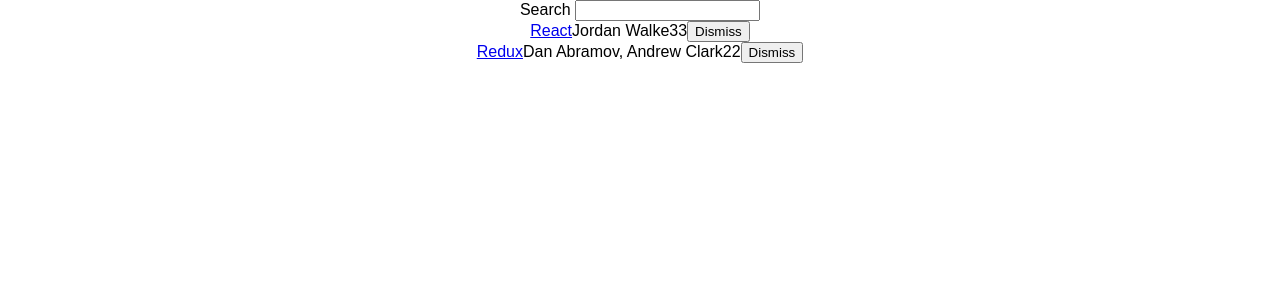
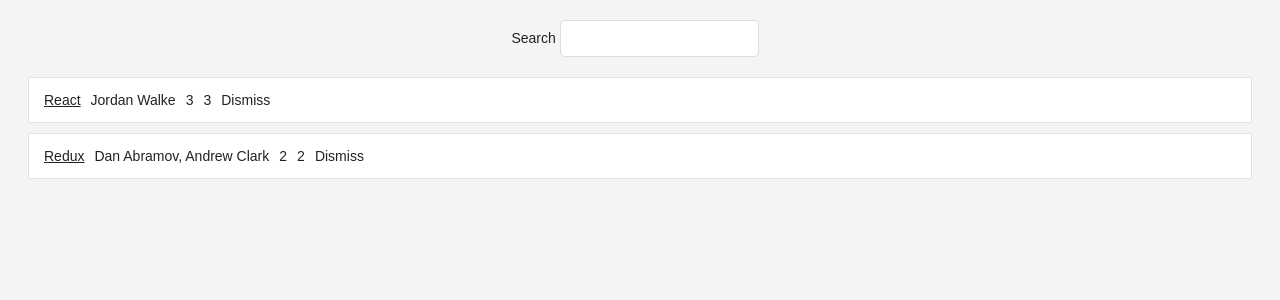
Before and after one commit to shearichard/r2lr, a React (Create React App) app in the folder hackernews/: page / in a window 1280 px wide. Shown: the top 300 px of the page. Built offline with nearby package versions, Linux system fonts and the light colour scheme.

Commit message:
Styling components, part one

```diff
--- a/hackernews/src/App.css
+++ b/hackernews/src/App.css
@@ -1,28 +1,54 @@
-.App {
-  text-align: center;
+.page {
+    margin: 20px;
 }
-
-.App-logo {
-  animation: App-logo-spin infinite 20s linear;
-  height: 80px;
+.interactions {
+    text-align: center;
 }
-
-.App-header {
-  background-color: #222;
-  height: 150px;
-  padding: 20px;
-  color: white;
+.table {
+    margin: 20px 0;
 }
-
-.App-title {
-  font-size: 1.5em;
+.table-header {
+    display: flex;
+    line-height: 24px;
+    font-size: 16px;
+    padding: 0 10px;
+    justify-content: space-between;
 }
-
-.App-intro {
-  font-size: large;
+.table-empty {
+    margin: 200px;
+    text-align: center;
+    font-size: 16px;
 }
-
-@keyframes App-logo-spin {
-  from { transform: rotate(0deg); }
-  to { transform: rotate(360deg); }
+.table-row {
+    display: flex;
+    line-height: 24px;
+    white-space: nowrap;
+    margin: 10px 0;
+    padding: 10px;
+    background: #ffffff;
+    border: 1px solid #e3e3e3;
 }
+.table-header > span {
+    overflow: hidden;
+    text-overflow: ellipsis;
+    padding: 0 5px;
+}
+.table-row > span {
+    overflow: hidden;
+    text-overflow: ellipsis;
+    padding: 0 5px;
+}
+.button-inline {
+    border-width: 0;
+    background: transparent;
+    color: inherit;
+    text-align: inherit;
+    -webkit-font-smoothing: inherit;
+    padding: 0;
+    font-size: inherit;
+    cursor: pointer;
+}
+.button-active {
+    border-radius: 0;
+    border-bottom: 1px solid #38BB6C;
+}
--- a/hackernews/src/App.js
+++ b/hackernews/src/App.js
@@ -57,9 +57,9 @@
 //  T A B L E  F U N C T I O N A L  S T A T E L E S S  C O M P O N E N T
 //
 const Table = ({ list, pattern, onDismiss }) =>
-    <div>
+    <div className="table">
       {list.filter(isSearched(pattern)).map(item =>
-        <div key={item.objectID}>
+        <div key={item.objectID} className="table-row">
           <span>
             <a href={item.url}>{item.title}</a>
           </span>
@@ -67,7 +67,10 @@
           <span>{item.num_comments}</span>
           <span>{item.points}</span>
           <span>
-            <Button onClick={() => onDismiss(item.objectID)}>
+            <Button
+              onClick={() => onDismiss(item.objectID)}
+              className="button-inline"
+            >
               Dismiss
             </Button>
           </span>
@@ -114,7 +117,8 @@
   render() {
       const {searchTerm, list } = this.state;
       return (
-        <div className="App">
+        <div className="page">
+          <div className="interactions">
             <Search
               value={searchTerm}
               onChange={this.onSearchChange}
@@ -127,6 +131,7 @@
               onDismiss={this.onDismiss}
             />
           </div>
+        </div>
       );
   }
 }
--- a/hackernews/src/index.css
+++ b/hackernews/src/index.css
@@ -1,5 +1,37 @@
 body {
-  margin: 0;
-  padding: 0;
-  font-family: sans-serif;
+    color: #222;
+    background: #f4f4f4;
+    font: 400 14px CoreSans, Arial,sans-serif;
 }
+a {
+    color: #222;
+}
+a:hover {
+    text-decoration: underline;
+}
+ul, li {
+    list-style: none;
+    padding: 0;
+    margin: 0;
+}
+input {
+    padding: 10px;
+    border-radius: 5px;
+    outline: none;
+    margin-right: 10px;
+    border: 1px solid #dddddd;
+}
+button {
+    padding: 10px;
+    border-radius: 5px;
+    border: 1px solid #dddddd;
+    background: transparent;
+    color: #808080;
+    cursor: pointer;
+}
+button:hover {
+    color: #222;
+}
+*:focus {
+    outline: none;
+}
```
Lines whose indentation alone changed are shown as unchanged.
